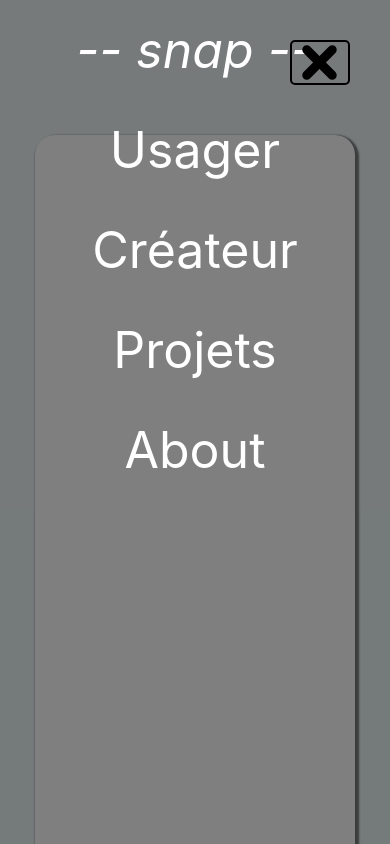
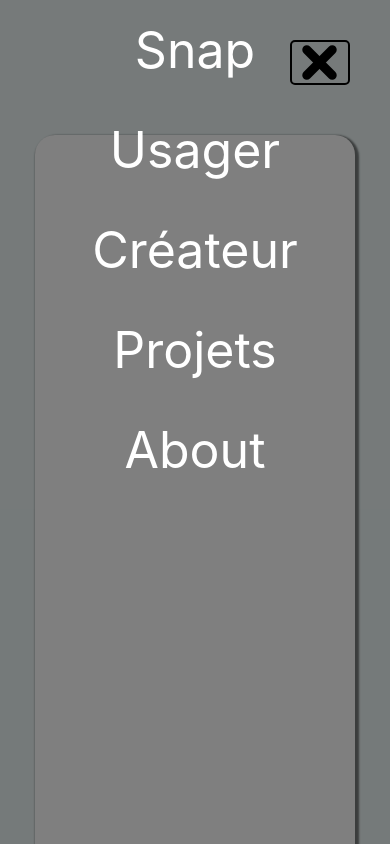
Before and after one commit to PAFiset/notification-page-main, a Next.js app: page / in a window 390 px wide. Both pictures are taken after a click on the element 320 px from the left and 62 px from the top of the page. Shown: the top 844 px of the page. Built offline with nearby package versions, Linux system fonts and the light colour scheme.

Commit message:
closing navbar_mobile on page change

```diff
--- a/components/header.js
+++ b/components/header.js
@@ -30,7 +30,7 @@ const Header = () => {
         <>
             <div className={Navbar.navbar} >
                 <div className={Navbar.navcontent}>
-                    <p>snap</p>
+                    <Link href="/"><p>snap</p></Link>
                     <Link href="/usagers"><span>Usager</span></Link>
                     <Link href="/createur"><span>Créateur</span></Link>
                     <Link href="/projets"><span>Projets</span></Link>
@@ -38,11 +38,11 @@ const Header = () => {
                 </div>
             </div>
             <div className={isMobileModal ? Navbar.navbarmobile : Navbar.navbarmobileclosed} >
-                <p>-- snap --</p>
-                <Link href="/usagers" ><span >Usager</span></Link>
-                <Link href="/createur" ><span >Créateur</span></Link>
-                <Link href="/projets" ><span >Projets</span></Link>
-                <Link href="/about" ><span >About</span></Link>
+                <Link href="/"><span onClick={clickHandler} >Snap</span></Link>
+                <Link href="/usagers" ><span onClick={clickHandler} >Usager</span></Link>
+                <Link href="/createur" ><span onClick={clickHandler} >Créateur</span></Link>
+                <Link href="/projets" ><span onClick={clickHandler} >Projets</span></Link>
+                <Link href="/about" ><span onClick={clickHandler} >About</span></Link>
             </div>
             <span className={ isMobileModal ? Navbar.navicon_open + " " + Navbar.navicon :  Navbar.navicon} onClick={clickHandler} >
                 <span></span>
--- a/styles/Header.module.scss
+++ b/styles/Header.module.scss
@@ -55,6 +55,7 @@
     }
 
     span{
+        cursor: pointer;
         padding:20px;
         font-size: 50px;
     }
@@ -112,7 +113,8 @@
 }
 
 .navicon:hover{
-    background-color: white;
+  cursor:pointer;
+  background-color: white;
 }
 
 .navicon_open{
```
